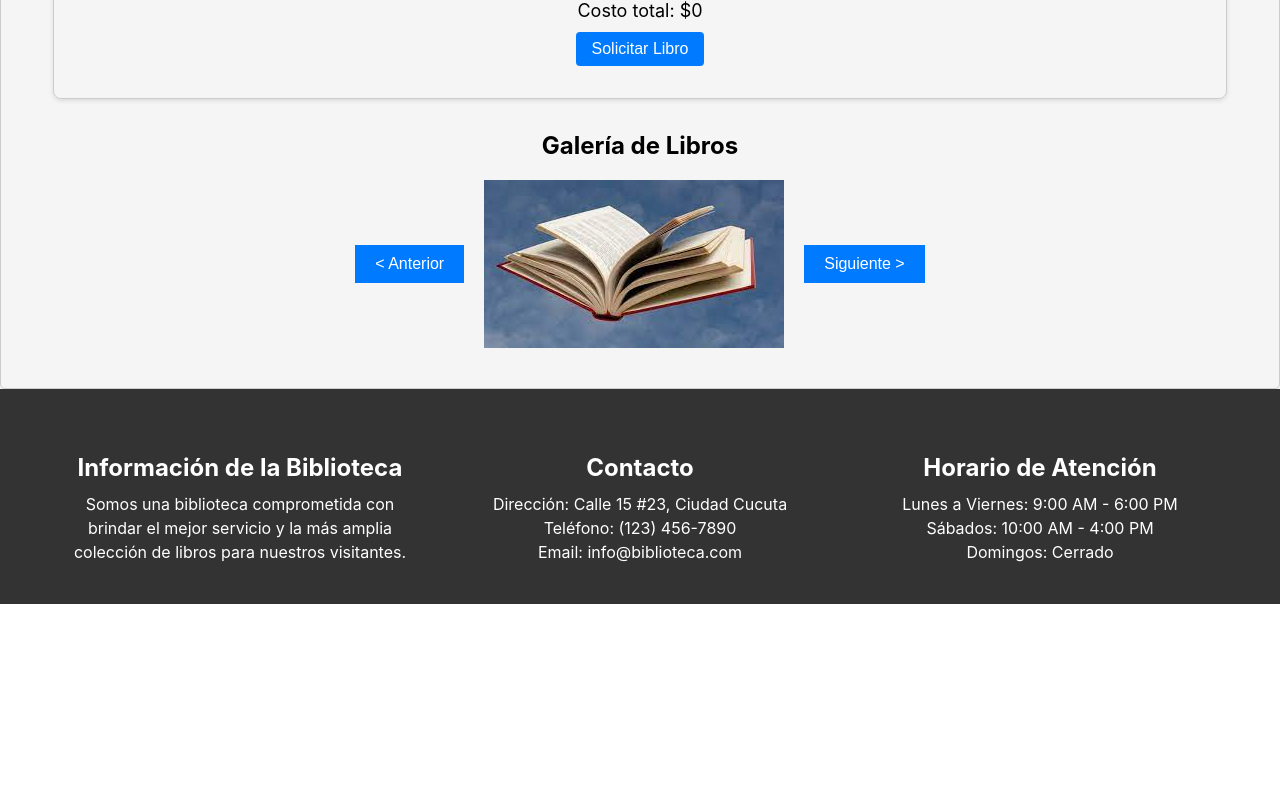
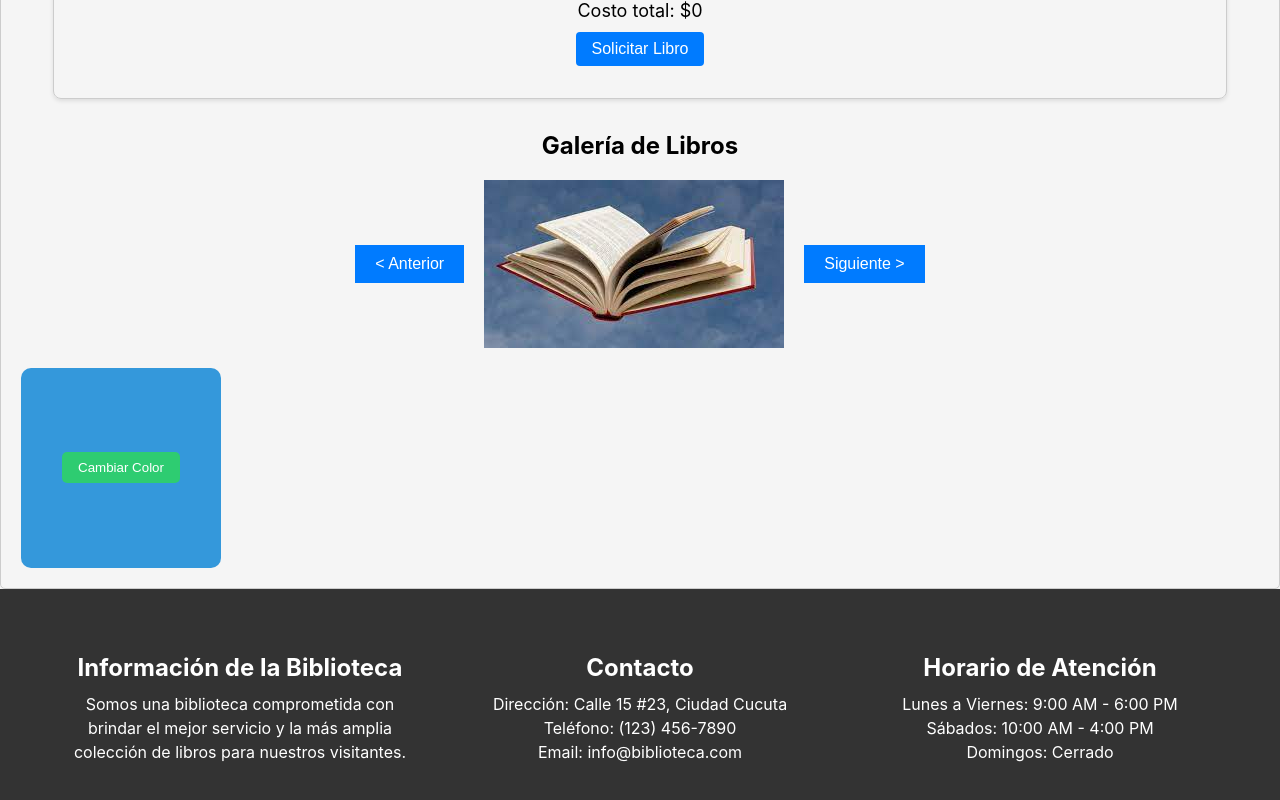
Before and after one commit to Alejo-Urbina/biblioteca-ReactJS, a React (Create React App) app in the folder biblioteca/: page / in a window 1280 px wide. Shown: the part 1114-1914 px from the top of the page. Before the commit the page ends 1718 px from the top, so only its background shows below. Built offline with nearby package versions, Linux system fonts and the light colour scheme.

Commit message:
Se le agrega al componente body el componente ComboBox

```diff
--- a/biblioteca/src/componentes/body/Body.js
+++ b/biblioteca/src/componentes/body/Body.js
@@ -3,7 +3,9 @@ import './Body.css'; // Importa los estilos si los tienes
 import List from '../list/List';
 import Lend from '../lend/Lend';
 import Buy from '../buy/Buy';
+import ColorBox from '../colorBox/ColorBox';
 import Images from '../images/Images';
+
 
 function Body() {
   return (
@@ -13,6 +15,7 @@ function Body() {
       <Lend />
       <Buy />
       <Images />
+      <ColorBox />
     </div>
   );
 }
```
